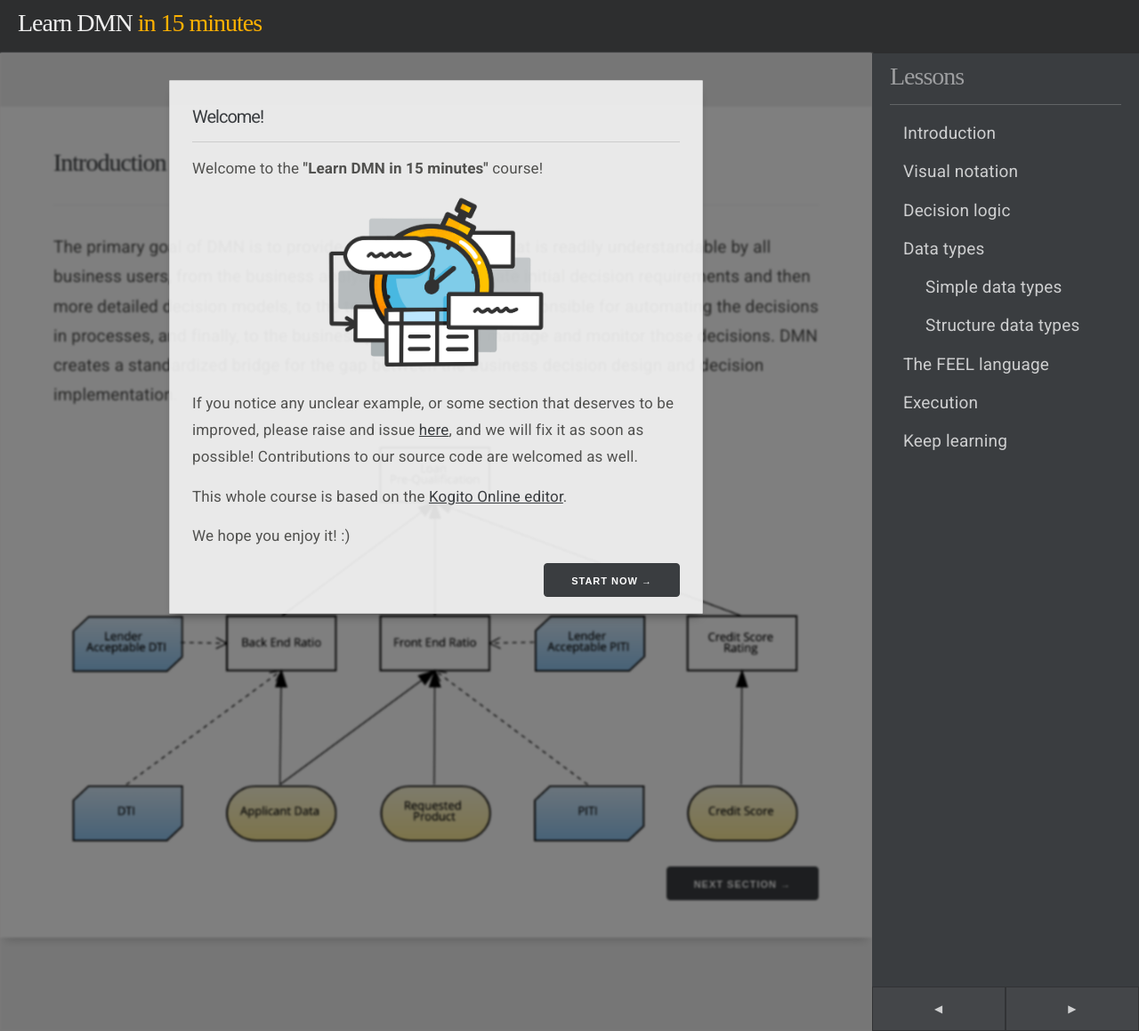
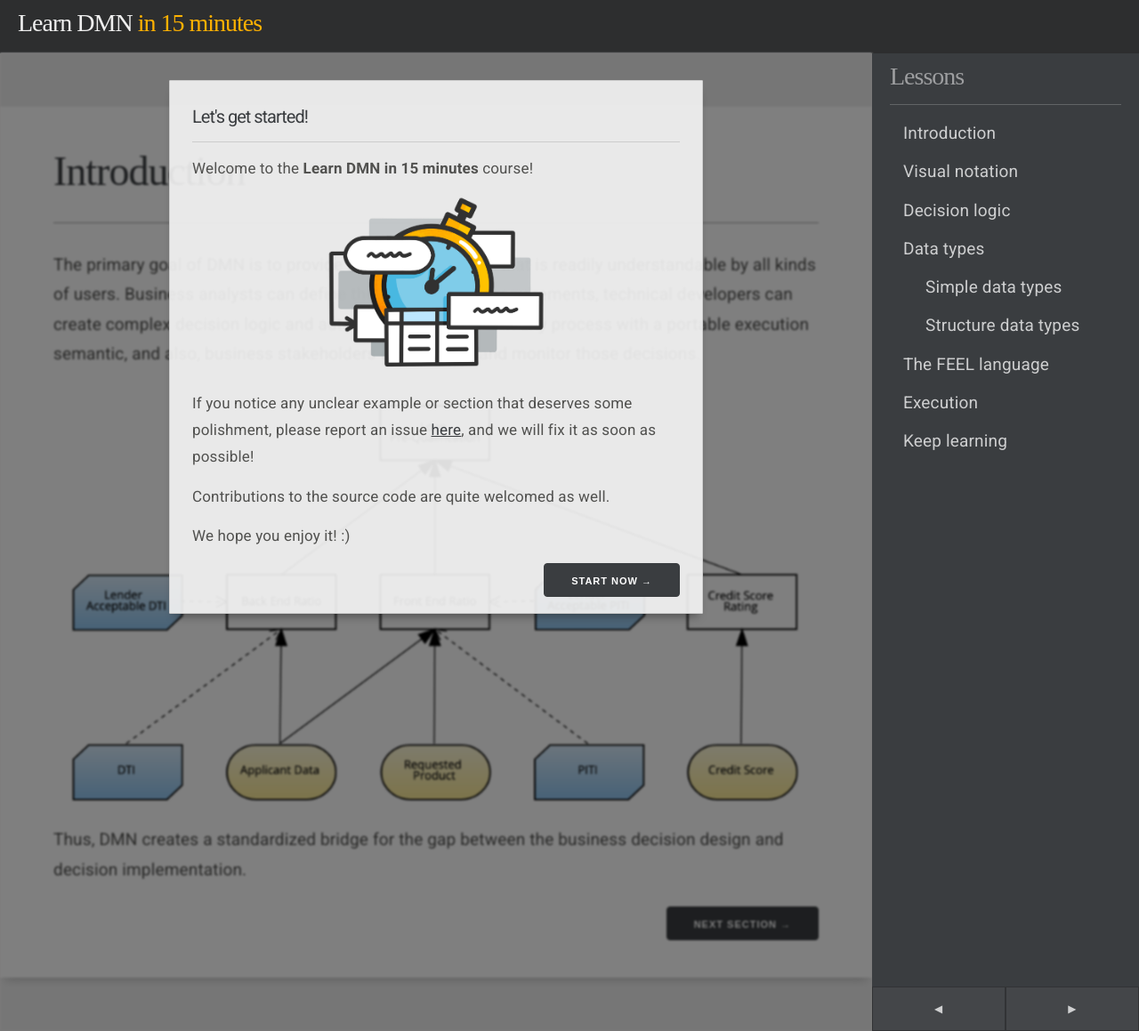
Before and after one commit to karreiro/learn-dmn-in-15-minutes, a Jekyll site: the page built from learn/introduction.md, in a window 1280 px wide. Shown: the whole page at 89% size. Built offline with Jekyll 4.4.1, drawn with Linux system fonts in a browser that asks for light colours; some web fonts are replaced.

Commit message:
Introduction review | Visual notation review

```diff
--- a/_sass/_Divider.sass
+++ b/_sass/_Divider.sass
@@ -4,5 +4,5 @@
 
 hr
 	border: 0
-	border-top: .1rem solid $color-tertiary
+	border-top: .1rem solid $color-senary
 	margin: 3.0rem 0
--- a/_sass/_Learn.sass
+++ b/_sass/_Learn.sass
@@ -145,6 +145,7 @@
       left: 0
       border-top: none
       box-shadow: 0 2px 6px rgba(3, 3, 3, 0.2)
+      z-index: 1
       li
         background-color: #f1f1f1
         background-image: linear-gradient(to bottom,#fafafa 0,#ededed 100%)
@@ -169,9 +170,9 @@
       li + li
         border-top: none
       .icon
-        width: 21px
-        height: 21px
-        margin: 10px
+        width: 42px
+        height: 42px
+        padding: 8px
         position: relative
     button
       background-color: #f1f1f1
@@ -182,6 +183,7 @@
       user-select: none
       border-bottom: 1px solid #DDD
       height: 38px
+      pointer-events: none
       .fa
         float: right
       ul
@@ -197,6 +199,7 @@
           color: #0088ce
           border-bottom: 2px solid #0088ce
     .properties-panel
+      pointer-events: none
       position: absolute
       background-color: #FFF
       right: 0
--- a/_sass/_Message.sass
+++ b/_sass/_Message.sass
@@ -25,6 +25,8 @@
     border-bottom: 1px solid #CCC
     padding-bottom: 1.5rem
     margin: 1.5rem 0
+    pointer-events: none
+    user-select: none
   img
     height: 200px
     display: block
@@ -32,6 +34,8 @@
   p
     font-size: 1.7rem
     margin-bottom: 1.5rem
+    pointer-events: none
+    user-select: none
   button
     float: right
   .close
--- a/assets/js/introduction.js
+++ b/assets/js/introduction.js
@@ -3,11 +3,13 @@
   // Introduction
   // ––––––––––––––––––––––––––––––––––––––––––––––––––
 
-  var title = 'Welcome!';
-  var content = '<p>Welcome to the <b>"Learn DMN in 15 minutes"</b> course!</p>' +
+  var title = 'Let\'s get started!';
+  var content = '<p>Welcome to the <b>Learn DMN in 15 minutes</b> course!</p>' +
     '<img src="/assets/logo.png" />' +
-    '<p>If you notice any unclear example, or some section that deserves to be improved, please raise and issue <a href=\'https://github.com/karreiro/learn-dmn-in-15-minutes/issues\'>here</a>, and we will fix it as soon as possible! Contributions to our source code are welcomed as well.</p>' +
-    '<p>This whole course is based on the <a href="https://kiegroup.github.io/kogito-online/#/editor/dmn">Kogito Online editor</a>.</p>' +
+    '<p>If you notice any unclear example or section that deserves some polishment, please ' +
+    'report an issue <a href=\'https://github.com/karreiro/learn-dmn-in-15-minutes/issues\'>here</a>' +
+    ', and we will fix it as soon as possible!</p>' +
+    '<p>Contributions to the source code are quite welcomed as well.</p>' +
     '<p>We hope you enjoy it! :)</p>';
 
   LEARN_DMN.Lights.turnLightsOff();
--- a/learn/introduction.md
+++ b/learn/introduction.md
@@ -5,16 +5,19 @@ layout: learn
 <div id="section-introduction" class="learn-section">
   <div class="learn-home-content">
     <div class="page">
-      <h2>Introduction</h2>
+      <h1>Introduction</h1>
       <hr />
       <p>
-        The primary goal of DMN is to provide a common notation that is readily understandable by all business users,
-        from the business analysts needing to create initial decision requirements and then more detailed decision
-        models, to the technical developers responsible for automating the decisions in processes, and finally, to the
-        business people who will manage and monitor those decisions. DMN creates a standardized bridge for the gap
-        between the business decision design and decision implementation.
+        The primary goal of DMN is to provide a standard notation that is readily understandable by all kinds of users.
+        Business analysts can define the initial decision requirements, technical developers can create complex decision
+        logic and automate the decisions in any process with a portable execution semantic, and also, business
+        stakeholders can manage and monitor those decisions.
       </p>
       <img src="/assets/diagram-dmn.png" />
+      <p>
+        Thus, DMN creates a standardized bridge for the gap between the business decision design and decision
+        implementation.
+      </p>
       <a class="button next-section" href="/learn/visual-notation">Next section →</a>
     </div>
   </div>
```
Also changed, not shown: assets/js/visual-notation.js (+16 -16 lines).
